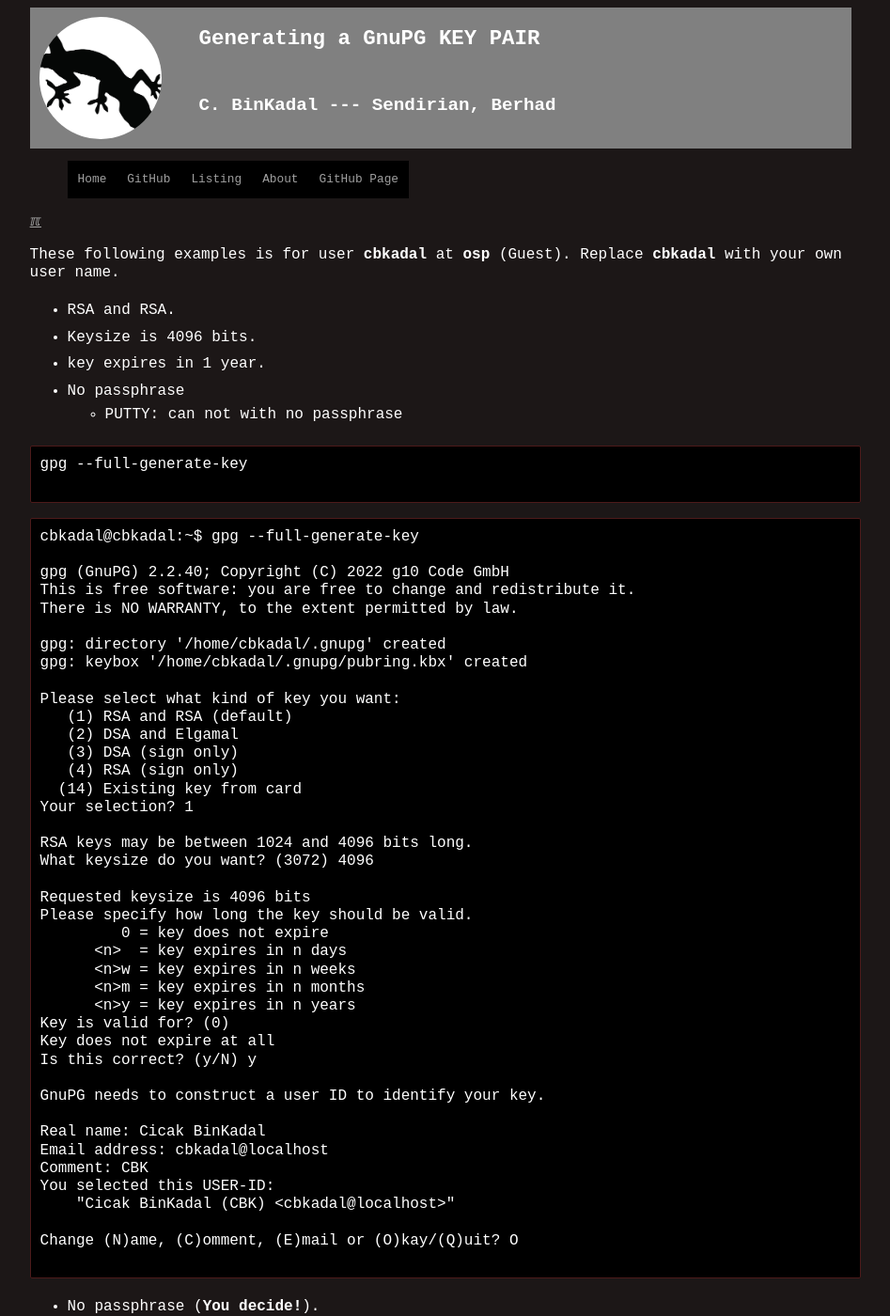
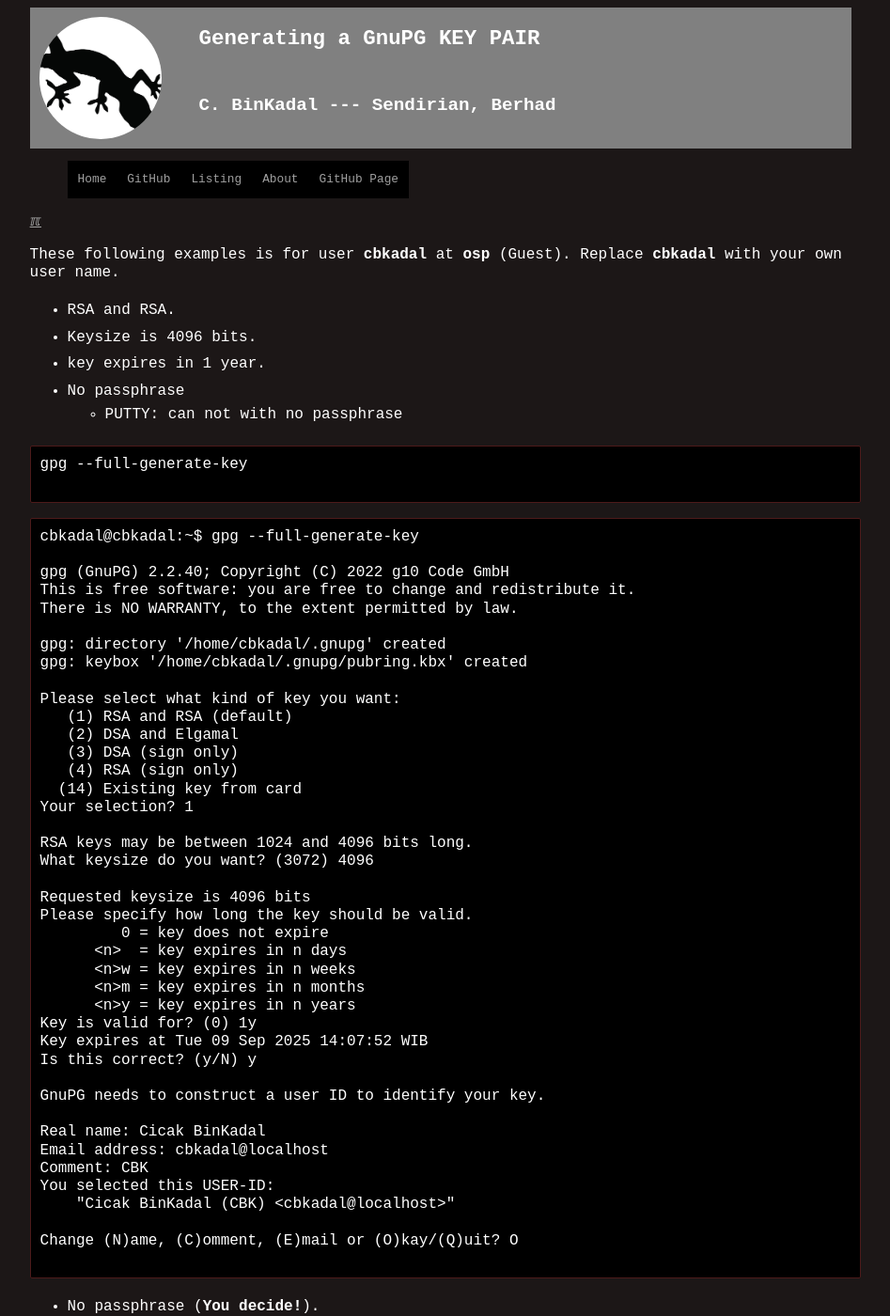
Before and after one commit to os2xx/doit, a Jekyll site: the page built from 048.md, in a window 1280 px wide and 1400 px high. Shown: the whole window at 94% size, without its empty margins (166-1113 px from the left). Built offline with Jekyll 4.4.1, drawn with Linux system fonts in a browser that asks for light colours; some of the changed text lies outside the part shown.

Commit message:
modified:   048.md

```diff
--- a/048.md
+++ b/048.md
@@ -46,8 +46,8 @@ Please specify how long the key should be valid.
       <n>w = key expires in n weeks
       <n>m = key expires in n months
       <n>y = key expires in n years
-Key is valid for? (0)
-Key does not expire at all
+Key is valid for? (0) 1y
+Key expires at Tue 09 Sep 2025 14:07:52 WIB
 Is this correct? (y/N) y
 
 GnuPG needs to construct a user ID to identify your key.
--- a/_config.yml
+++ b/_config.yml
@@ -1,4 +1,4 @@
-version:          "Sat 07 Sep 2024 15:00"
+version:          "Mon 09 Sep 2024 14:00"
 copyright:        "2021-2024"
 title:            "This Is How Me Do It!"
 author:           "C. BinKadal"
```
Also changed, not shown: 004.md (+1 -1 lines).
